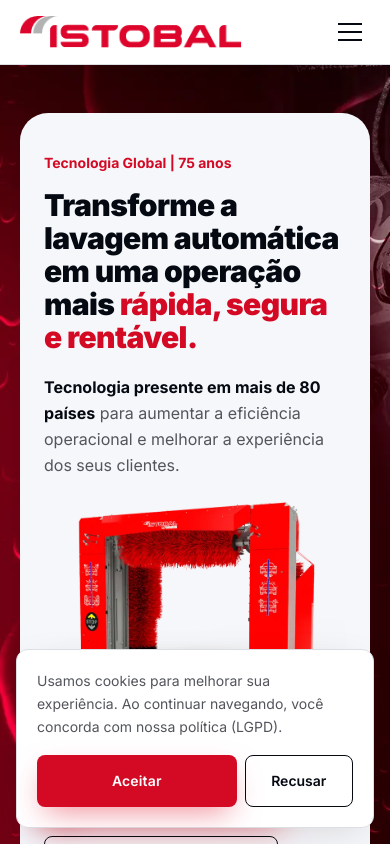
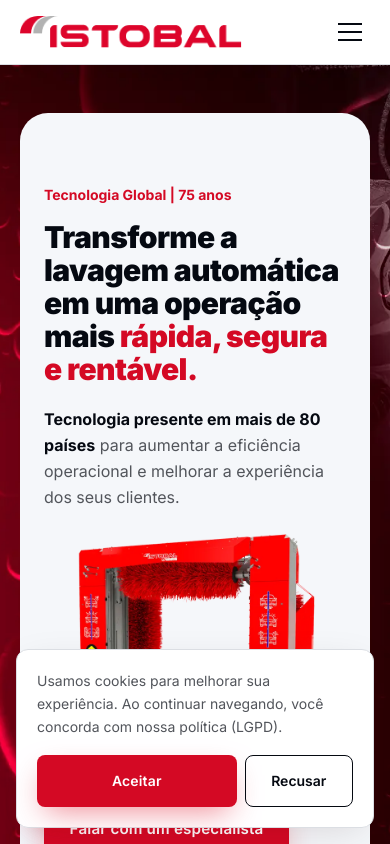
Before and after one commit to andrebastelli/istobal, a React (Vite) app: page / in a window 390 px wide. Shown: the top 844 px of the page. Built offline with nearby package versions, Linux system fonts and the light colour scheme.

Commit message:
feat: adjust hero section text alignment and spacing
Co-authored-by: andrebastelli <274825844+andrebastelli@users.noreply.github.com>

```diff
--- a/src/App.tsx
+++ b/src/App.tsx
@@ -259,9 +259,9 @@ function Hero() {
       {/* ---------- MOBILE/TABLET: versão empilhada, sem máscara/absolute ---------- */}
       <div className="lg:hidden relative z-10 container-x py-12 md:py-16">
         <div className="bg-surface rounded-[28px] px-6 py-10 md:px-10 md:py-12">
-          <span className="block text-primary font-bold text-sm md:text-base">
-            Tecnologia Global | 75 anos
-          </span>
+          <span className="block mt-8 text-primary font-bold text-sm md:text-base">
+  Tecnologia Global | 75 anos
+</span>
 
           <h1 className="mt-4 text-3xl md:text-4xl font-black leading-[1.1] text-ink">
             Transforme a lavagem automática em uma operação mais{" "}
```
